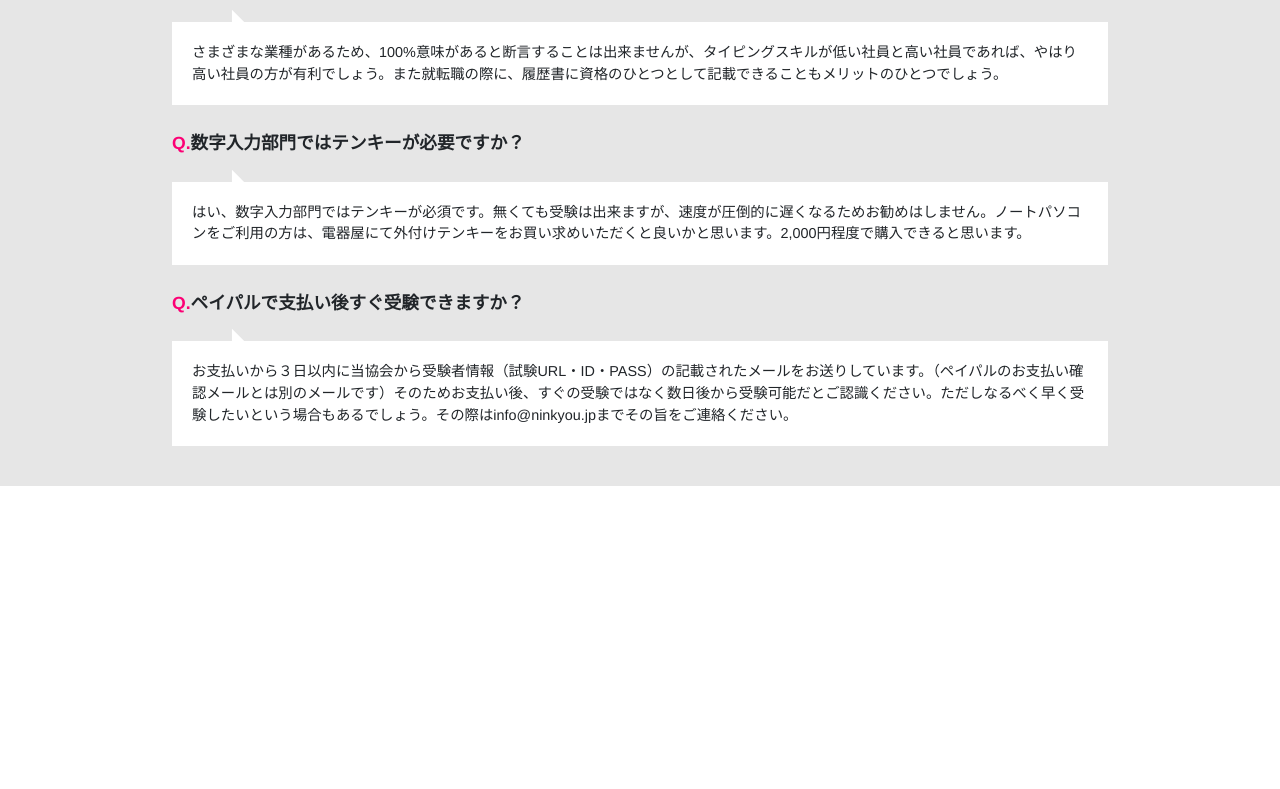
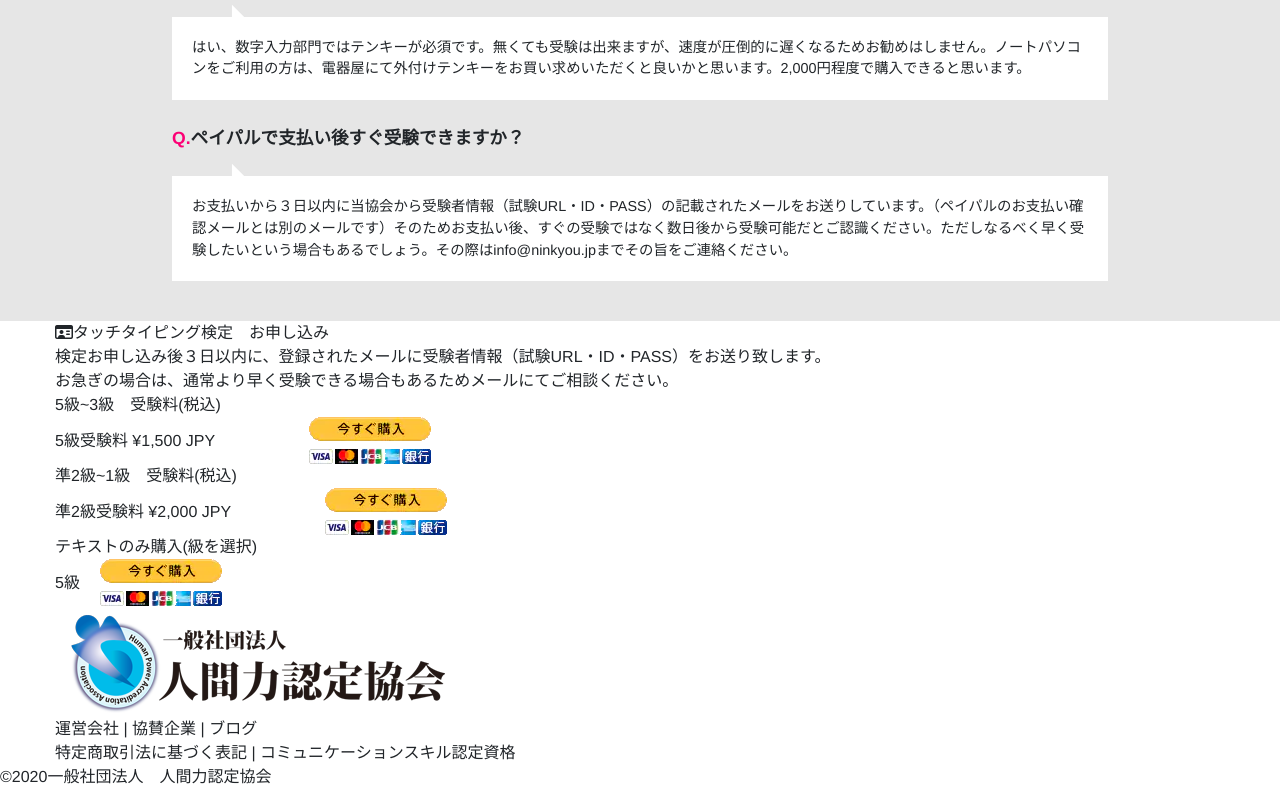
Before and after one commit to shinkurosawa/practice4, a plain HTML site: page index.html in a window 1280 px wide. Shown: the part 6160-6949 px from the top of the page. Before the commit the page ends 6646 px from the top, so only its background shows below. Drawn offline with nearby package versions, Linux system fonts and the light colour scheme.

Commit message:
Update index.html

```diff
--- a/index.html
+++ b/index.html
@@ -246,7 +246,7 @@
                 </div>
             </div>
             <div class="youtube">
-                <iframe width="560" height="315" src="https://www.youtube.com/embed/FNo73wkPvXs" title="YouTube video player" frameborder="0" allow="accelerometer; autoplay; clipboard-write; encrypted-media; gyroscope; picture-in-picture" allowfullscreen></iframe>
+                <iframe src="https://www.youtube.com/embed/FNo73wkPvXs" title="YouTube video player" frameborder="0" allow="accelerometer; autoplay; clipboard-write; encrypted-media; gyroscope; picture-in-picture" allowfullscreen></iframe>
             </div>
             <div class="text-buy">
                 <a href="#">公式テキストのご購入はこちらから</a>
@@ -350,6 +350,77 @@
         </div>
     </section>
 
+    <section class="K-wrapper">
+        <div class="container">
+            <h2><i class="far fa-id-card"></i>タッチタイピング検定　お申し込み</h2>
+            <p>検定お申し込み後３日以内に、登録されたメールに受験者情報（試験URL・ID・PASS）をお送り致します。</p>
+            <p>お急ぎの場合は、通常より早く受験できる場合もあるためメールにてご相談ください。</p>
+            <div class="jukenryou">
+                <div class="jukenryou__first">
+                    <h3>5級~3級　受験料(税込)</h3>
+                    <select class="price" name="price">
+                        <option value="5級受験料">5級受験料 ¥1,500 JPY</option>
+                        <option value="5級受験料+テキスト代">5級受験料+テキスト代 ¥2,000 JPY</option>
+                        <option value="4級受験料">4級受験料 ¥1,500 JPY</option>
+                        <option value="4級受験料+テキスト代">4級受験料+テキスト代 ¥2,000 JPY</option>
+                        <option value="3級受験料">3級受験料 ¥2,000 JPY</option>
+                        <option value="3級受験料+テキスト代">3級受験料+テキスト代 ¥2,500 JPY</option>
+                    </select>
+                    <button>
+                        <img src="img/btn_buynowCC_LG.webp" alt="">
+                    </button>
+                </div>
+                <div class="jukenryou__second">
+                    <h3>準2級~1級　受験料(税込)</h3>
+                    <select class="price" name="price">
+                        <option value="準2級受験料">準2級受験料 ¥2,000 JPY</option>
+                        <option value="準2級受験料+テキスト代">準2級受験料+テキスト代 ¥2,500 JPY</option>
+                        <option value="2級受験料">2級受験料 ¥2,500 JPY</option>
+                        <option value="2級受験料+テキスト代">2級受験料+テキスト代 ¥3,000 JPY</option>
+                        <option value="準1級受験料">準1級受験料 ¥2,500 JPY</option>
+                        <option value="準1級受験料+テキスト代">準1級受験料+テキスト代 ¥3,000 JPY</option>
+                    </select>
+                    <button>
+                        <img src="img/btn_buynowCC_LG.webp" alt="">
+                    </button>
+                </div>
+                <div class="jukenryou__third">
+                    <h3>テキストのみ購入(級を選択)</h3>
+                    <select class="price" name="price">
+                        <option value="5級">5級</option>
+                        <option value="4級">4級</option>
+                        <option value="3級">3級</option>
+                        <option value="準2級">準2級</option>
+                        <option value="2級">2級</option>
+                        <option value="準1級">準1級</option>
+                        <option value="1級">1級</option>
+                    </select>
+                    <button>
+                        <img src="img/btn_buynowCC_LG.webp" alt="">
+                    </button>
+                </div>
+            </div>
+        </div>
+    </section>
+    <footer>
+        <div class="container">
+            <div class="footer-logo">
+                <img src="img/協会ロゴ.png" alt="">
+            </div>
+            <div class="footer__link">
+                <p>
+                    <a href="#">運営会社</a> |
+                    <a href="#">協賛企業</a> |
+                    <a href="#">ブログ</a><br>
+                    <a href="#">特定商取引法に基づく表記</a> |
+                    <a href="#">コミュニケーションスキル認定資格</a>
+                </p>
+            </div>
+        </div>
+        <div class="copy">
+            <p>©2020一般社団法人　人間力認定協会</p>
+        </div>
+    </footer>
 
 
 <script src="https://code.jquery.com/jquery-3.5.1.slim.min.js" integrity="sha384-DfXdz2htPH0lsSSs5nCTpuj/zy4C+OGpamoFVy38MVBnE+IbbVYUew+OrCXaRkfj" crossorigin="anonymous"></script>
```
